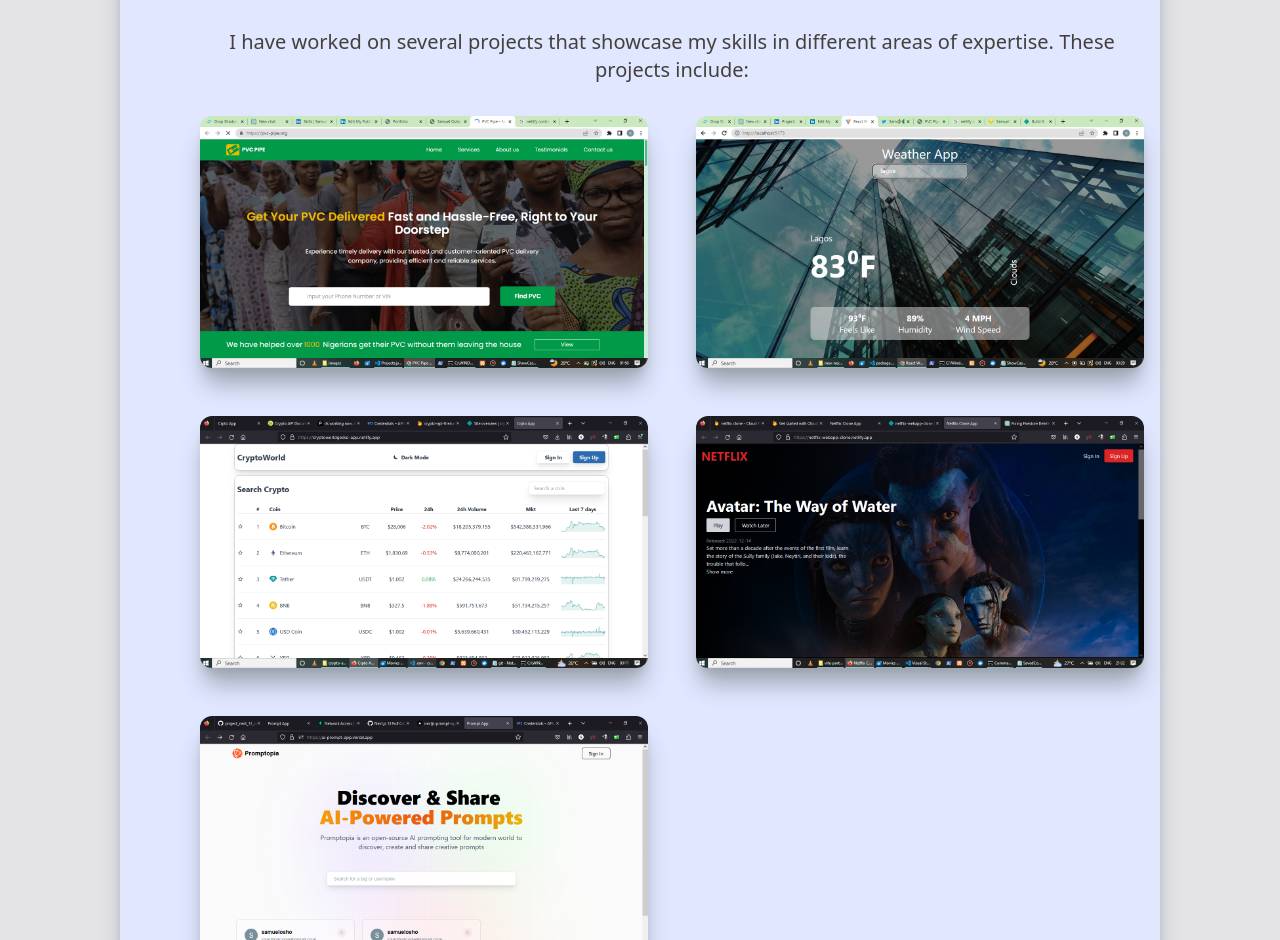
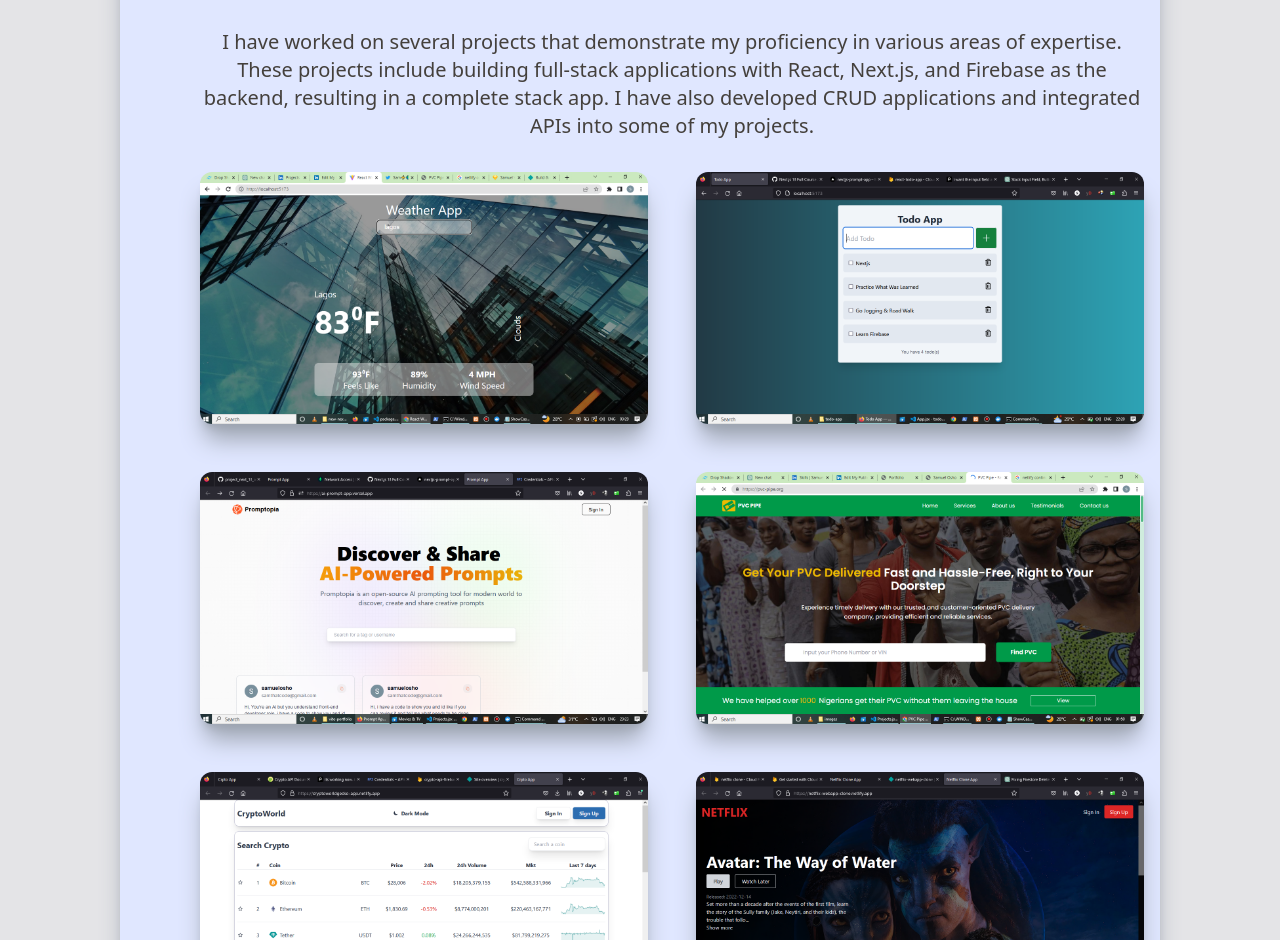
Before and after one commit to samthatcode/vite-portfolio, a React (Vite) app: page / in a window 1280 px wide. Shown: the part 1712-2652 px from the top of the page. Built offline with nearby package versions, Linux system fonts and the light colour scheme.

Commit message:
Added a new project (Todo App)

```diff
--- a/src/components/Projects.jsx
+++ b/src/components/Projects.jsx
@@ -1,10 +1,11 @@
 import React from "react";
 import ProjectItem from "./ProjectItem";
-import pvcpipe from "../assets/images/pvc-pipe.png";
-import weatherapp from "../assets/images/weather-app.png";
-import cryptoapp from "../assets/images/crypto-app.png";
-import netflixapp from "../assets/images/netflix-app.png";
-import aiprompt from "../assets/images/ai-prompt.png";
+import pvcPipe from "../assets/images/pvc-pipe.png";
+import weatherApp from "../assets/images/weather-app.png";
+import cryptoApp from "../assets/images/crypto-app.png";
+import netflixApp from "../assets/images/netflix-app.png";
+import aiPrompt from "../assets/images/ai-prompt.png";
+import todoApp from "../assets/images/todo-app.png";
 
 const Projects = () => {
   return (
@@ -17,44 +18,73 @@
           Projects
         </h1>
         <p className=" text-center font-medium text-xl text-stone-700 py-8">
-          I have worked on several projects that showcase my skills in different
-          areas of expertise. These projects include:
+          I have worked on several projects that demonstrate my proficiency in
+          various areas of expertise. These projects include building full-stack
+          applications with React, Next.js, and Firebase as the backend,
+          resulting in a complete stack app. I have also developed CRUD
+          applications and integrated APIs into some of my projects.
         </p>
+
         <div className=" grid sm:grid-cols-2 gap-12">
+          <a
+            href="http://samthatcode-weather-app.netlify.app"
+            target="_blank"
+            rel="noopener noreferrer"
+          >
+            <ProjectItem
+              img={weatherApp}
+              title="Weather App"
+              framework="react"
+            />
+          </a>
+
+          <a
+            href="https://todo-crudfirebase-app.netlify.app"
+            target="_blank"
+            rel="noopener noreferrer"
+          >
+            <ProjectItem img={todoApp} title="Todo App" framework="react" />
+          </a>
+          <a
+            href="https://ai-prompt-app.vercel.app"
+            target="_blank"
+            rel="noopener noreferrer"
+          >
+            <ProjectItem
+              img={aiPrompt}
+              title="Ai Prompt App"
+              framework="nextjs"
+            />
+          </a>
           <a
             href="http://pvc-pipe.org"
             target="_blank"
             rel="noopener noreferrer"
           >
-            <ProjectItem img={pvcpipe} title="PVC-PIPE" framework="react" />
+            <ProjectItem img={pvcPipe} title="PVC-PIPE" framework="react" />
           </a>
-          <a
-            href="http://samthatcode-weather-app.netlify.app"
-            target="_blank"
-            rel="noopener noreferrer"
-          >
-            <ProjectItem img={weatherapp} title="Weather App" framework="react" />
-          </a>
+
           <a
             href="https://cryptoworldgecko-app.netlify.app"
             target="_blank"
             rel="noopener noreferrer"
           >
-            <ProjectItem img={cryptoapp} title="Crypto API App" framework="react" />
+            <ProjectItem
+              img={cryptoApp}
+              title="Crypto API App"
+              framework="react"
+            />
           </a>
           <a
             href="https://netflix-webapp-clone.netlify.app"
             target="_blank"
             rel="noopener noreferrer"
           >
-            <ProjectItem img={netflixapp} title="Netflix Clone App" framework="react" />
-          </a>
-          <a
-            href="https://ai-prompt-app.vercel.app"
-            target="_blank"
-            rel="noopener noreferrer"
-          >
-            <ProjectItem img={aiprompt} title="Ai Prompt App" framework="nextjs" />
+            <ProjectItem
+              img={netflixApp}
+              title="Netflix Clone App"
+              framework="react"
+            />
           </a>
         </div>
       </div>
```
Also changed, not shown: src/assets/images/todo-app.png (added).
